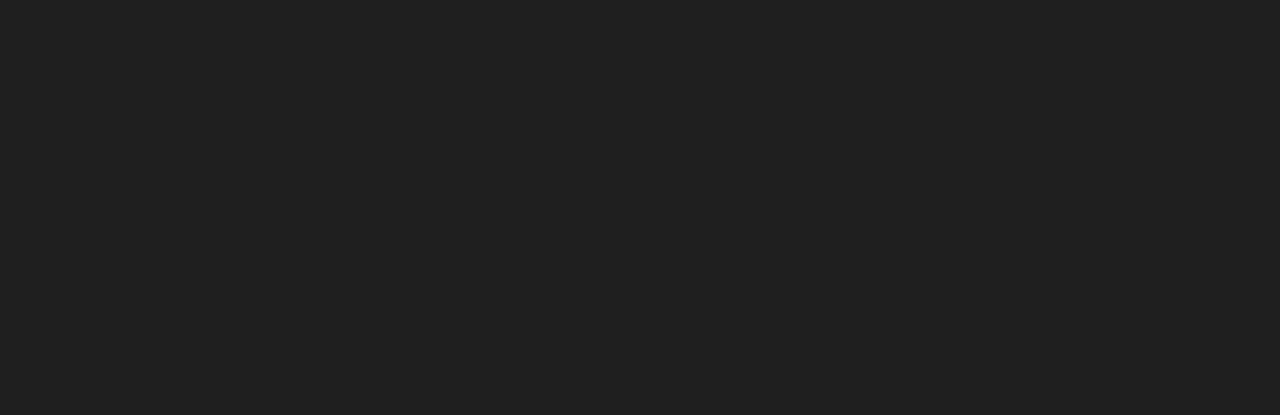
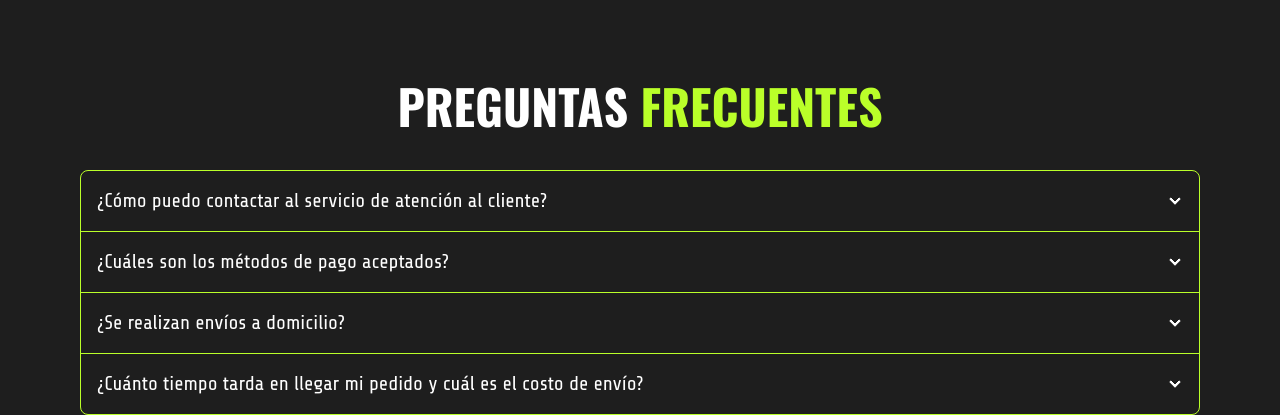
Before and after one commit to francobuceta/Ecommerce-Next.js, a Next.js app: page / in a window 1280 px wide. Shown: the part 2246-2661 px from the top of the page. Before the commit the page ends 2200 px from the top, so only its background shows below. Built offline with nearby package versions, Linux system fonts and the light colour scheme.

Commit message:
add frequently asked questions component

```diff
--- a/src/app/page.jsx
+++ b/src/app/page.jsx
@@ -2,6 +2,7 @@ import Hero from "@/components/home/Hero";
 import Categories from "@/components/home/Categories";
 import AboutUs from "@/components/home/AboutUs";
 import BestSelling from "@/components/home/BestSelling";
+import Faqs from "@/components/home/Faqs";
 
 const Home = () => {
   return (
@@ -10,6 +11,7 @@ const Home = () => {
       <Categories />
       <AboutUs />
       <BestSelling />
+      <Faqs />
     </>
   );
 };
--- a/src/components/home/Faqs.jsx
+++ b/src/components/home/Faqs.jsx
@@ -1,32 +1,49 @@
+const questions = [
+  {
+    title: "¿Cómo puedo contactar al servicio de atención al cliente?",
+    text: "Estamos disponibles las 24hs del día por cualquier consulta, a través de nuestras redes sociales."
+  },
+  {
+    title: "¿Cuáles son los métodos de pago aceptados?",
+    text: "Todas las tarjetas."
+  },
+  {
+    title: "¿Se realizan envíos a domicilio?",
+    text: "Una vez realizada la compra te llegará un mail a tu correo con los pasos a seguir para retirar la compra o enviarla a tu domicilio.",
+  },
+  {
+    title: "¿Cuánto tiempo tarda en llegar mi pedido y cuál es el costo de envío?",
+    text: "Dentro de CABA, 3 días y el envío es gratis.",
+    text2: "Para provincia de Bs. As., 6 días y el costo es de $1.100.",
+    text3: "Para otras provincias,  10 días y el costo es de $2.500."
+  }
+];
+
 const Faqs = () => {
   return (
-    <section>
-      <div className="collapse collapse-arrow bg-base-200">
-        <input type="radio" name="my-accordion-2" checked="checked" />
-        <div className="collapse-title text-xl font-medium">
-          Click to open this one and close others
+    <section className="mt-16 sm:mt-32">
+      <h2 className="font-main font-bold text-3xl sm:text-5xl mb-10 text-center text-white">
+        PREGUNTAS <span className="text-custome-primary">FRECUENTES</span>
+      </h2>
+
+      <div className="px-10 sm:px-20 join join-vertical w-full text-white">
+        {questions.map((elem) => (
+          <div className="collapse collapse-arrow join-item border border-custome-primary">
+          <input type="radio" name="my-accordion-4" />
+          <div className="collapse-title text-xl font-medium">
+            {elem.title}
+          </div>
+          <div className="collapse-content">
+            <p>{elem.text}</p>
+            {elem.text2 &&
+            <>
+              <p>{elem.text2}</p>
+              <p>{elem.text2}</p>
+            </>
+            }
+          </div>
         </div>
-        <div className="collapse-content">
-          <p>hello</p>
-        </div>
-      </div>
-      <div className="collapse collapse-arrow bg-base-200">
-        <input type="radio" name="my-accordion-2" />
-        <div className="collapse-title text-xl font-medium">
-          Click to open this one and close others
-        </div>
-        <div className="collapse-content">
-          <p>hello</p>
-        </div>
-      </div>
-      <div className="collapse collapse-arrow bg-base-200">
-        <input type="radio" name="my-accordion-2" />
-        <div className="collapse-title text-xl font-medium">
-          Click to open this one and close others
-        </div>
-        <div className="collapse-content">
-          <p>hello</p>
-        </div>
+        ))}
       </div>
     </section>
   );
```
